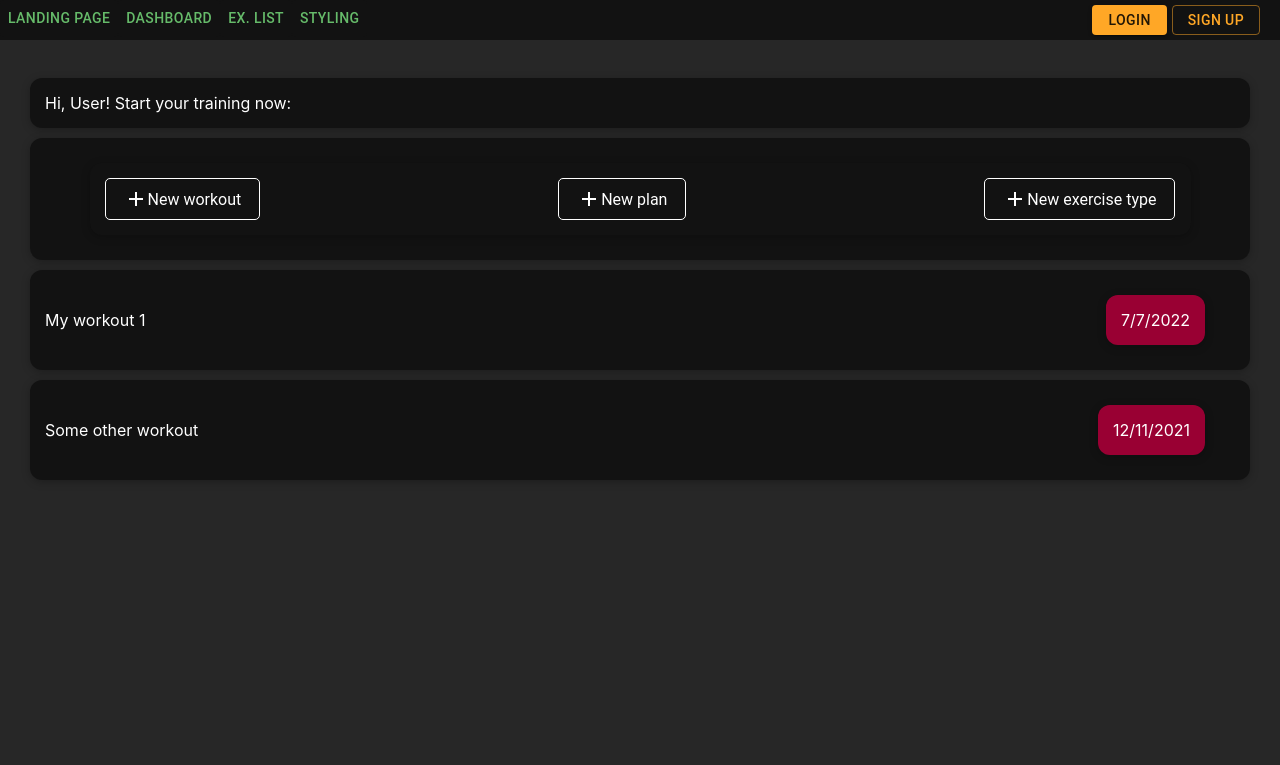
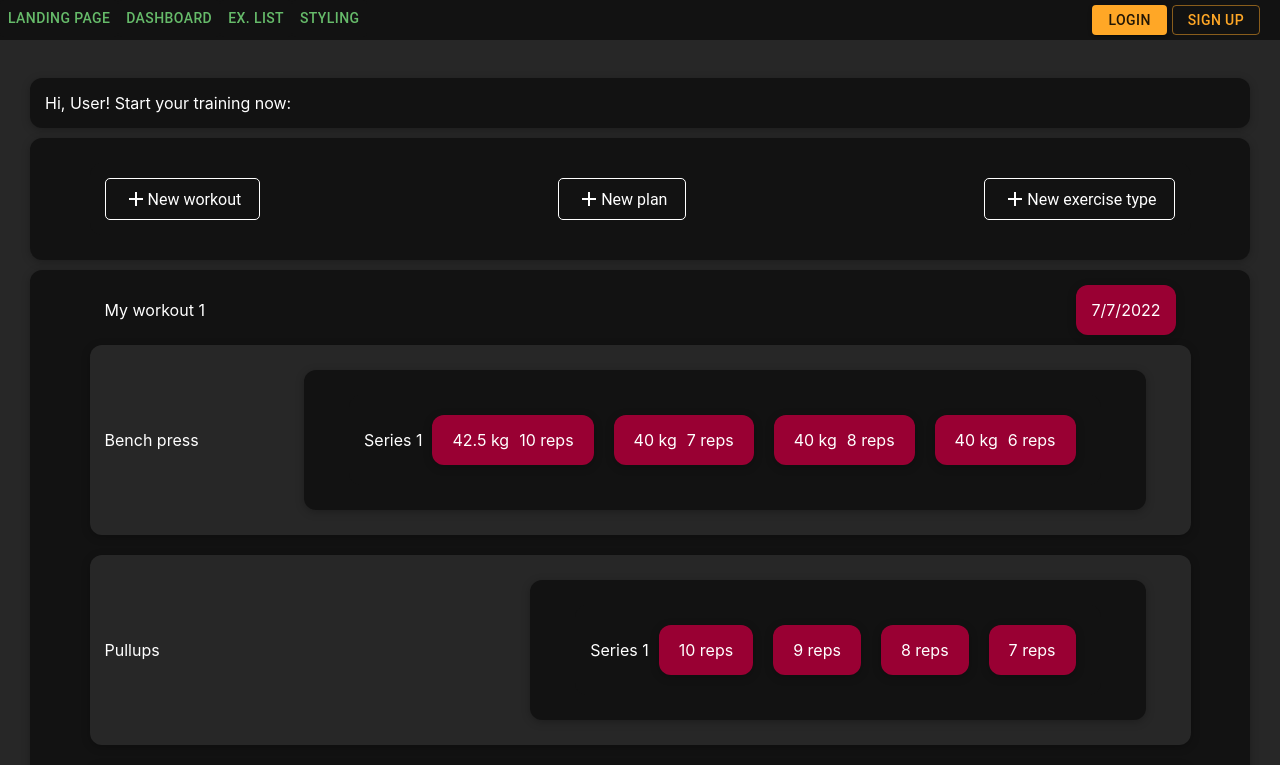
Before and after one commit to mikoogla/workoutApp, a React (Create React App) app in the folder workout-app/: page /dashboard in a window 1280 px wide. Shown: the top 765 px of the page. Built offline with nearby package versions, Linux system fonts and the light colour scheme.

Commit message:
Big update: Viewing data from DB works

```diff
--- a/workout-app/src/components/Dashboard/Dashboard.js
+++ b/workout-app/src/components/Dashboard/Dashboard.js
@@ -5,11 +5,17 @@ import AddIcon from "@mui/icons-material/Add";
 import NewWorkoutComponent from "./NewData/NewWorkoutComponent";
 import NewPlanComponent from "./NewData/NewPlanComponent";
 import NewTypeComponent from "./NewData/NewTypeComponent";
-import { exerciseTemplates, workoutTemplates, archiveTemplate } from "./DB";
+import ListLogs from "./SavedData/ListLogs";
+
+import {
+  exerciseTemplates,
+  workoutTemplates,
+  archiveTemplate,
+} from "./SavedData/DB";
 import styles from "./Dashboard.module.css";
 
 const lightCardStyle = { backgroundColor: "var(--background_medium)" };
-const accentCardStyle = { backgroundColor: "var(--accent_main)" };
+
 const columnCardStyle = { flexDirection: "column" };
 
 const Dashboard = () => {
@@ -70,21 +76,7 @@ const Dashboard = () => {
           />
         )}
       </Card>
-
-      {archiveTemplate.map((workout) => (
-        <Card key={Math.random()}>
-          {workout.name}
-          <Card style={accentCardStyle}>
-            {workout.date.toLocaleString("en-US", { day: "numeric" }) +
-              "/" +
-              (workout.date.getUTCMonth() === 0
-                ? 12
-                : workout.date.getUTCMonth()) +
-              "/" +
-              workout.date.getFullYear()}
-          </Card>
-        </Card>
-      ))}
+      {<ListLogs data={archiveTemplate} />}
     </div>
   );
 };
--- a/workout-app/src/components/Dashboard/Dashboard.module.css
+++ b/workout-app/src/components/Dashboard/Dashboard.module.css
@@ -1,6 +1,7 @@
 .CreatorPanel {
   width: 90%;
   gap: 0px 15px;
+  box-shadow: none;
   justify-content: space-between;
 }
 @media (max-width: 780px) {
--- a/workout-app/src/components/Dashboard/DB.js
+++ b/workout-app/src/components/Dashboard/SavedData/DB.js
@@ -63,9 +63,9 @@ const archiveTemplate = [
         units: exerciseTemplates[2].dataTypes,
         series: [
           [
-            [40, 10],
+            [42.5, 10],
             [40, 7],
-            [40, 7],
+            [40, 8],
             [40, 6],
           ],
         ],
@@ -93,22 +93,28 @@ const archiveTemplate = [
         units: exerciseTemplates[2].dataTypes,
         series: [
           [
-            [40, 10],
+            [45, 6],
+            [42.5, 7],
+            [41, 7],
+            [40, 6],
+          ],
+          [
+            [49, 10],
+            [40, 6],
+            [40, 5],
             [40, 7],
-            [40, 7],
-            [40, 6],
           ],
         ],
       },
       {
         type: exerciseTemplates[1],
         units: exerciseTemplates[1].dataTypes,
-        series: [[[10], [9], [8], [7]]],
+        series: [[[10], [7], [8], [7]]],
       },
       {
         type: exerciseTemplates[4],
         units: exerciseTemplates[4].dataTypes,
-        series: [[[1], [1], [1]]],
+        series: [[[1.5], [1], [1]]],
       },
     ],
   },
--- /dev/null
+++ b/workout-app/src/components/Dashboard/SavedData/ListLogs.js
@@ -0,0 +1,51 @@
+import React from "react";
+import Card from "../../UI/Card/Card";
+import styles from "./ListLogs.module.css";
+
+export default function ListLogs(props) {
+  return props.data !== undefined ? (
+    props.data.map((workout) => (
+      <Card key={Math.random()} className={styles.workout}>
+        <div className={styles.MainElement}>
+          {workout.name}
+          <Card className={styles.date}>
+            {workout.date.toLocaleString("en-US", { day: "numeric" }) +
+              "/" +
+              (workout.date.getUTCMonth() === 0
+                ? 12
+                : workout.date.getUTCMonth()) +
+              "/" +
+              workout.date.getFullYear()}
+          </Card>
+        </div>
+        {workout.exercises.map((exercise) => (
+          <Card className={styles.exercise}>
+            <div>{exercise.type.name}</div>
+            <Card className={styles.Allseries}>
+              {exercise.series.map((AllSeries, i) => (
+                <Card className={styles.series}>
+                  {"Series " + (i + 1)}
+                  {AllSeries.map((SingleSerie) => (
+                    <Card className={styles.singleData}>
+                      {SingleSerie.map((Unit, i) => (
+                        <div className={styles.singleUnit}>
+                          {Unit +
+                            " " +
+                            (exercise.units[i][1] === ""
+                              ? exercise.units[i][0]
+                              : exercise.units[i][1])}
+                        </div>
+                      ))}
+                    </Card>
+                  ))}
+                </Card>
+              ))}
+            </Card>
+          </Card>
+        ))}
+      </Card>
+    ))
+  ) : (
+    <Card>Nothing to show</Card>
+  );
+}
--- /dev/null
+++ b/workout-app/src/components/Dashboard/SavedData/ListLogs.module.css
@@ -0,0 +1,53 @@
+.workout {
+  display: flex;
+  flex-direction: column;
+  overflow: hidden;
+}
+.MainElement {
+  width: 90%;
+  display: flex;
+  align-items: center;
+  justify-content: space-between;
+}
+.details {
+  width: 90%;
+  justify-content: center;
+  background-color: var(--background_light);
+}
+.date {
+  margin: 0px;
+  background-color: var(--accent_main);
+}
+.exercise {
+  overflow: hidden;
+  width: 90%;
+  background-color: var(--background_light);
+}
+.Allseries {
+  flex-direction: column;
+}
+.series {
+  box-shadow: none;
+}
+.singleData {
+  background-color: var(--accent_main);
+  flex-direction: row;
+  margin: 5px 10px;
+}
+.singleUnit {
+  display: flex;
+  flex-direction: row;
+  margin: 0px 5px;
+}
+@media (max-width: 780px) {
+  .series {
+    flex-direction: column;
+  }
+  .exercise {
+    flex-direction: column;
+  }
+  .singleData {
+    width: 25vw;
+    justify-content: center;
+  }
+}
```
